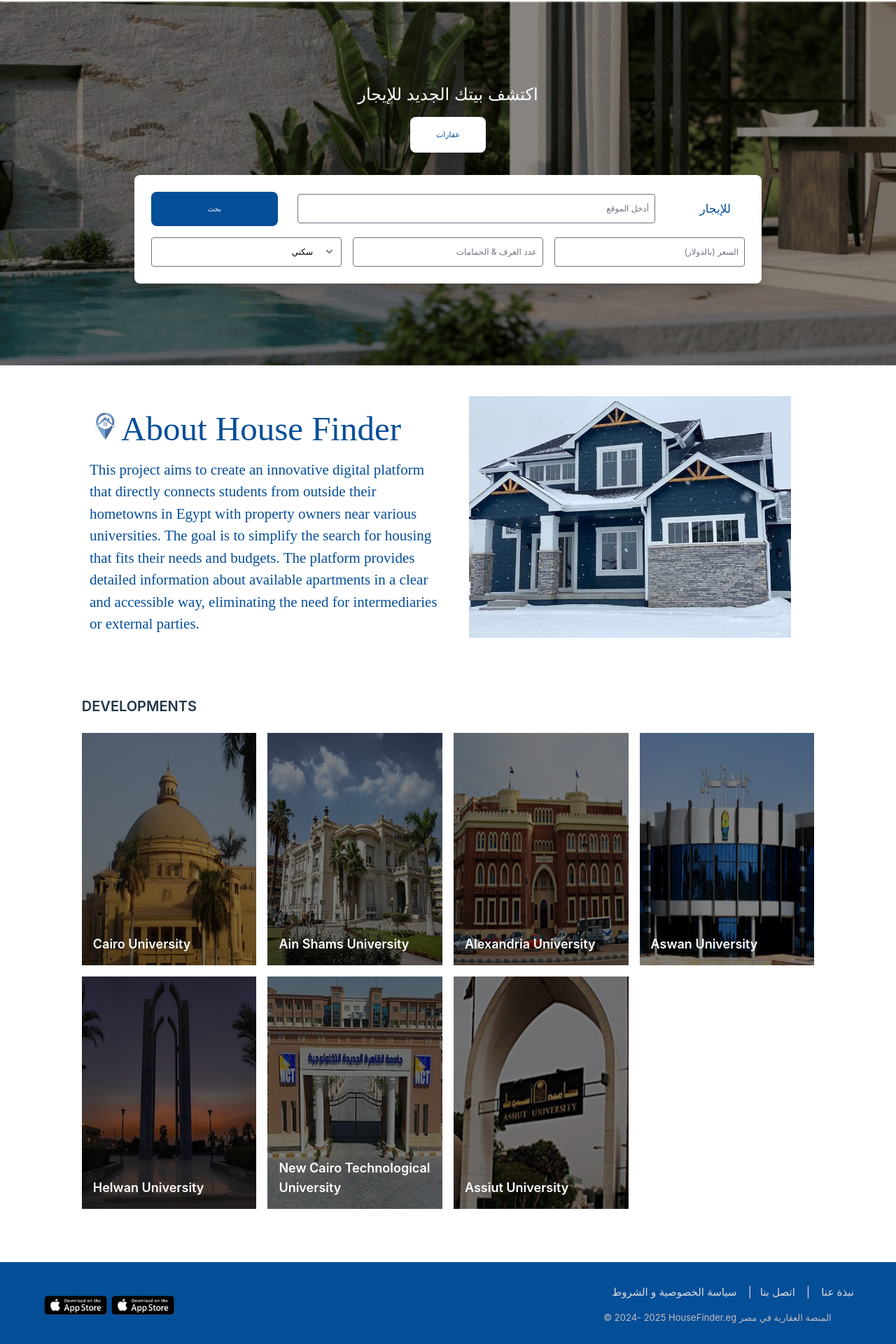
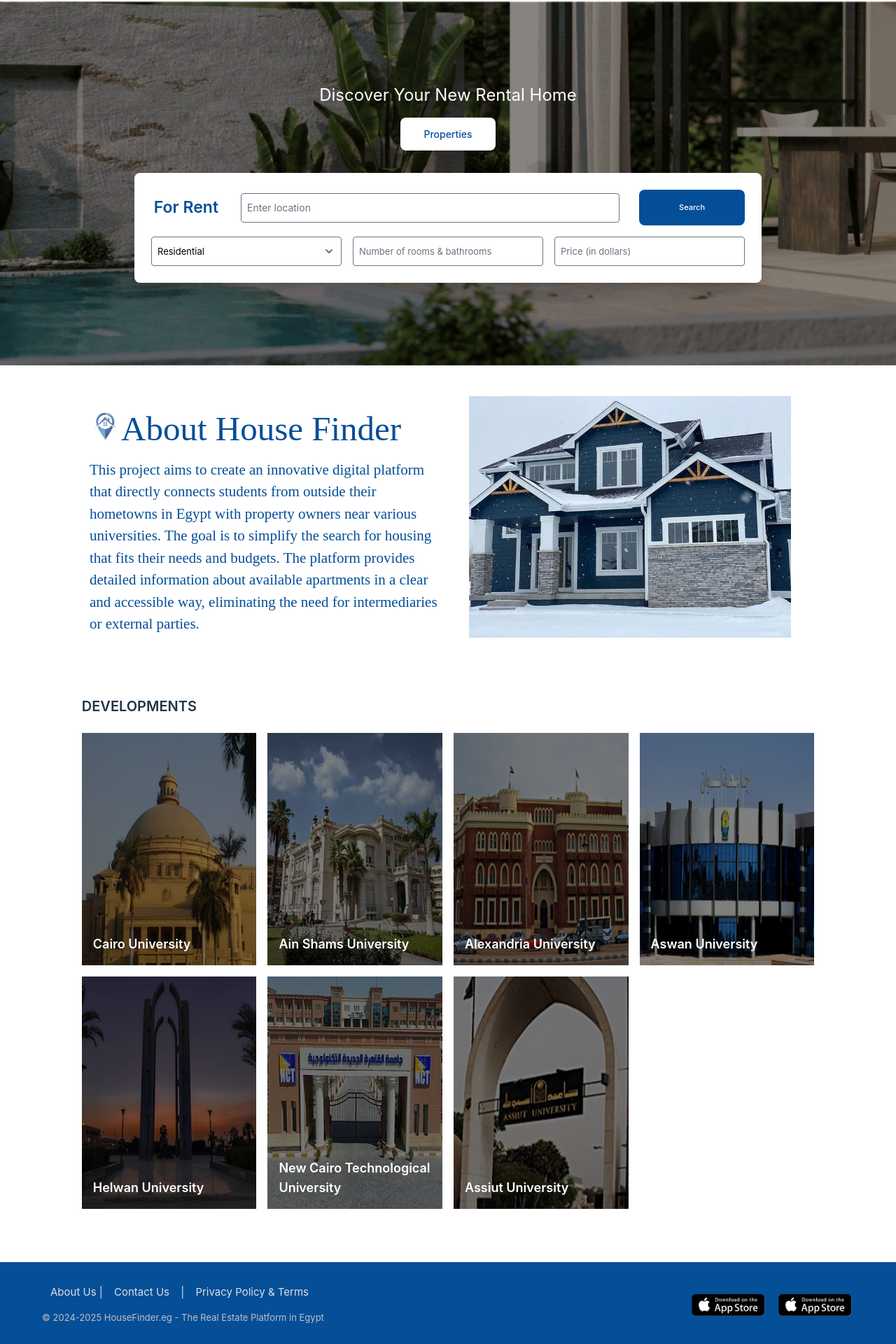
Before and after one commit to Ziad-Mansourr/House-Finder, a React (Vite) app: page /#/ in a window 1280 px wide. Shown: the part 30-1950 px from the top of the page at 70% size. Built offline with nearby package versions, Linux system fonts and the light colour scheme; the HTML template or start-up script is replaced by a standard one; a web font is replaced by a local one.

Commit message:
lastt commit

```diff
--- a/src/components/About/About.jsx
+++ b/src/components/About/About.jsx
@@ -18,48 +18,46 @@
 <div className="mt-8 relative h-[520px] flex flex-col justify-between items-center"
     style={{ backgroundImage: `url(${img})`, backgroundSize: 'cover', backgroundPosition: 'center' }}>
     <div className="absolute w-full h-full flex flex-col items-center justify-center text-white">
-        <h1 className="text-2xl mb-4">اكتشف بيتك الجديد للإيجار</h1>
-        <button className="bg-white text-[11px] px-9 py-4 rounded-lg text-[#054E98]">عقارات</button>
-
-        {/* الصندوق الرئيسي */}
+        <h1 className="text-2xl mb-4">Discover Your New Rental Home</h1>
+        <button className="bg-white  px-8 py-3 rounded-lg text-[#054E98] text-[14px]">Properties</button>
         <div className="max-w-4xl bg-white p-6 rounded-lg shadow-lg mt-8 w-3/4 self-center relative z-10">
 
-            {/* الحاوية الخاصة بالمدخلات */}
             <div className="grid grid-cols-3 gap-4 text-right items-center">
 
-                {/* في الشاشات الصغيرة: إظهار إدخال الموقع وزر البحث فقط */}
                 <div className="col-span-3 flex flex-col sm:hidden items-center gap-4">
-                    <input type="text" className="w-full p-2 border rounded text-black text-[12px]" dir="rtl" placeholder="أدخل الموقع" />
-                    <button className="text-white w-full px-5 py-4 rounded-lg bg-[#054E98] text-[12px]">بحث</button>
+                    <input type="text" className="w-full p-2 border rounded text-black text-[12px]"  placeholder="Enter location" />
+                    <button className="text-white w-full px-5 py-4 rounded-lg bg-[#054E98] text-[15px]">Search</button>
                 </div>
 
-                {/* في الشاشات الكبيرة */}
                 <div className="col-span-3 hidden sm:flex items-center justify-start gap-2">
-                    <button className="text-white px-20 py-4 rounded-lg bg-[#054E98] text-[10px] mr-5">بحث</button>
-                    <input type="text" className="flex-1 p-2 border rounded z-10 text-black text-[12px]" dir="rtl" placeholder="أدخل الموقع" />
-                    <span className="w-[80px] lg:w-[120px] text-[#054E98] text-[17px] pr-5">للإيجار</span>
+                <span className="w-[80px] lg:w-[120px] text-[#054E98] text-[23px] font-semibold pr-6">For Rent</span>
+
+                    <input type="text" className="flex-1 p-2 border rounded z-10 text-black text-[14px]"  placeholder="Enter location" />
+
+                    <button className="text-white px-14 py-4 rounded-lg bg-[#054E98] text-[11px] ml-5">Search</button>
+
                 </div>
 
-                {/* إخفاء باقي الحقول في الشاشات الصغيرة */}
                 <div className="sm:flex hidden">
-                    <select className="w-full p-2 border rounded z-10 text-black text-[12px] bg-white" dir="rtl">
-                        <option value="" disabled selected>سكني</option>
-                        <option value="شقة" className="text-[17px]">شقة</option>
-                        <option value="غرفة" className="text-[17px]">غرفة</option>
+                    <select className="w-full p-2 border rounded z-10 text-black text-[13px] bg-white">
+                        <option value="" disabled selected>Residential</option>
+                        <option value="Apartment" className="text-[17px]">Apartment</option>
+                        <option value="Room" className="text-[17px]">Room</option>
                     </select>
                 </div>
 
                 <div className="flex-col items-center sm:flex hidden">
-                    <input type="number" className="w-full p-2 border rounded z-10 text-black text-[12px]" placeholder="عدد الغرف & الحمامات" dir="rtl" />
+                    <input type="number" className="w-full p-2 border rounded z-10 text-black text-[13px]" placeholder="Number of rooms & bathrooms"  />
                 </div>
 
                 <div className="sm:flex hidden">
-                    <input type="number" className="w-full p-2 border rounded z-10 text-black text-[12px]" placeholder="السعر (بالدولار)" dir="rtl" />
+                    <input type="number" className="w-full p-2 border rounded z-10 text-black text-[13px]" placeholder="Price (in dollars)" />
                 </div>
             </div>
         </div>
     </div>
 </div>
+
 
 {/* part two */}
 <div className="grid grid-cols-1 md:grid-cols-2 gap-4 max-w-[80%] mx-auto">
@@ -124,54 +122,18 @@
 </div>
 
 {/* part four */}
-<footer class=" bottom-0 left-0 z-20 w-full p-4 bg-[#054E98] shadow-sm md:flex md:items-center
+<footer className=" w-full pt-1 bg-[#054E98] shadow-sm md:flex md:items-center
  md:justify-between md:p-6 dark:bg-gray-800 dark:border-gray-600">
-        <div className="flex pl-9">
-        <img src={play} alt="" className="w-24 h-auto" />
-        <img src={os} alt="" className="w-24 h-auto" />
-          </div>
+        <div className="flex pr-9 md:order-2">
+        <img src={play} alt="Google Play" className="w-28 h-auto" />
+        <img src={os} alt="App Store" className="w-28 h-auto ml-3" />
+    </div>
 
-    <div className="pr-9 text-[#DEDEDE] text-[15px] leading-[37px]">
-        <span className="pl-3">نبذة عنا</span> | <span className="pr-3 pl-3">اتصل بنا</span>| <span className="pl-3 pr-3">سياسة الخصوصية و الشروط</span>
-        <p className=" text-[13px] text-[#C1BFBF]">© 2024- 2025 HouseFinder.eg المنصة العقارية في مصر</p>
-      </div>
+    <div className="pl-9 text-[#DEDEDE] text-[15px] leading-[37px] md:order-1">
+        <span className="pl-3 w-[15px]">About Us</span> | <span className="pr-3 pl-3">Contact Us</span> | <span className="pl-3 pr-3">Privacy Policy & Terms</span>
+        <p className="text-[13px] text-[#C1BFBF]">© 2024-2025 HouseFinder.eg - The Real Estate Platform in Egypt</p>
+    </div>
 </footer>
-
-
-
-
-
-
-
-
-
-
-
-
-
-
-
-{/* <div className="mx-auto overflow-hidden">
-  <div className="bg-[#054E98] flex justify-between mx-auto py-8 items-center">
-  <div className="flex items-center gap-1 pl-14">
-  <img src={play} alt="" className="w-24 h-auto" />
-  <img src={os} alt="" className="w-24 h-auto" />
-</div>
-    <div>
-      <h5 className="pr-14 text-[#DEDEDE] text-[15px] leading-[37px]">
-        <span className="pl-3">نبذة عنا</span> | <span className="pr-3 pl-3">اتصل بنا</span>| <span className="pl-3 pr-3">سياسة الخصوصية و الشروط</span>
-      </h5>
-      <h5 dir="rtl" className="pr-14 text-[15px] text-[#DEDEDE]">
-        الدولة : <span className="inline-block w-[16px] h-[11px] bg-[#D9D9D9] mr-2 ml-3"></span> مصر
-      </h5>
-      <p className="pr-14 text-[13px] text-[#C1BFBF]">© 2024- 2025 HouseFinder.eg المنصة العقارية في مصر</p>
-    </div>
-  </div>
-</div> */}
-
-
-
-
 
   </>
   );
```
